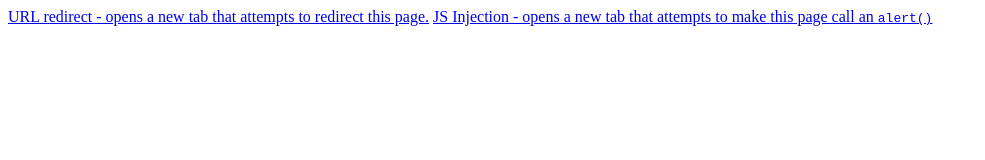
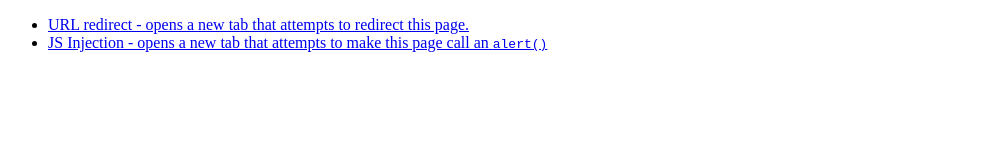
Before and after one commit to DavidHughes/window-opener-attack, a plain HTML site: page index.html in a window 1280 px wide. Shown: the whole page, without its empty margins (0-985 px from the left). Drawn offline with Linux system fonts and the light colour scheme.

Commit message:
Index: Markup the links as a list

```diff
--- a/index.html
+++ b/index.html
@@ -1,5 +1,7 @@
 <!DOCTYPE html>
 <meta charset="utf-8">
 <title>Window Opener Attack</title>
-<a href="./url-redirect-attack.html" target="_blank">URL redirect - opens a new tab that attempts to redirect this page.</a>
-<a href="./js-injection-attack.html" target="_blank">JS Injection - opens a new tab that attempts to make this page call an <code>alert()</code></a>
+<ul>
+<li><a href="./url-redirect-attack.html" target="_blank">URL redirect - opens a new tab that attempts to redirect this page.</a></li>
+<li><a href="./js-injection-attack.html" target="_blank">JS Injection - opens a new tab that attempts to make this page call an <code>alert()</code></a></li>
+</ul>
```
